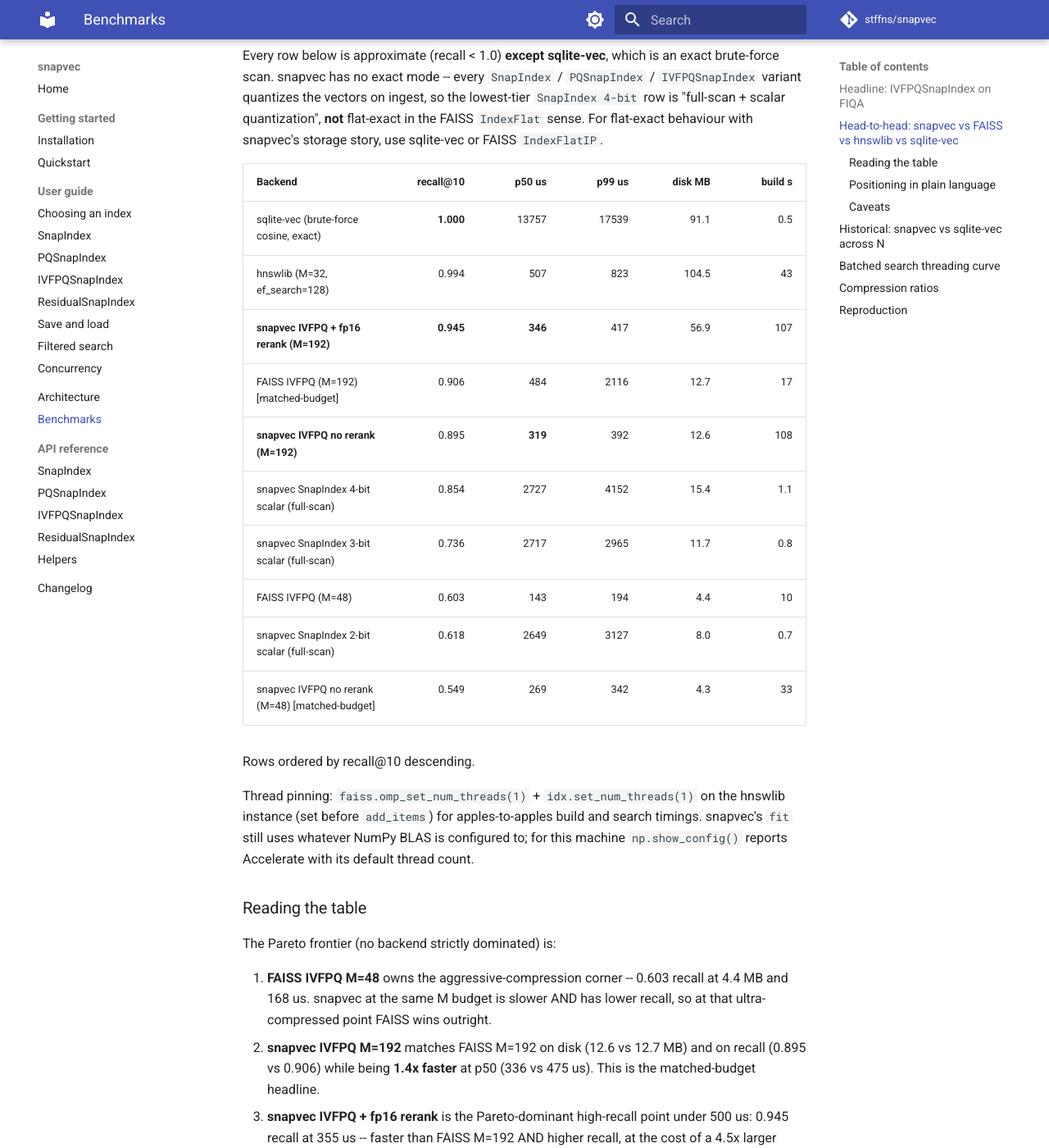
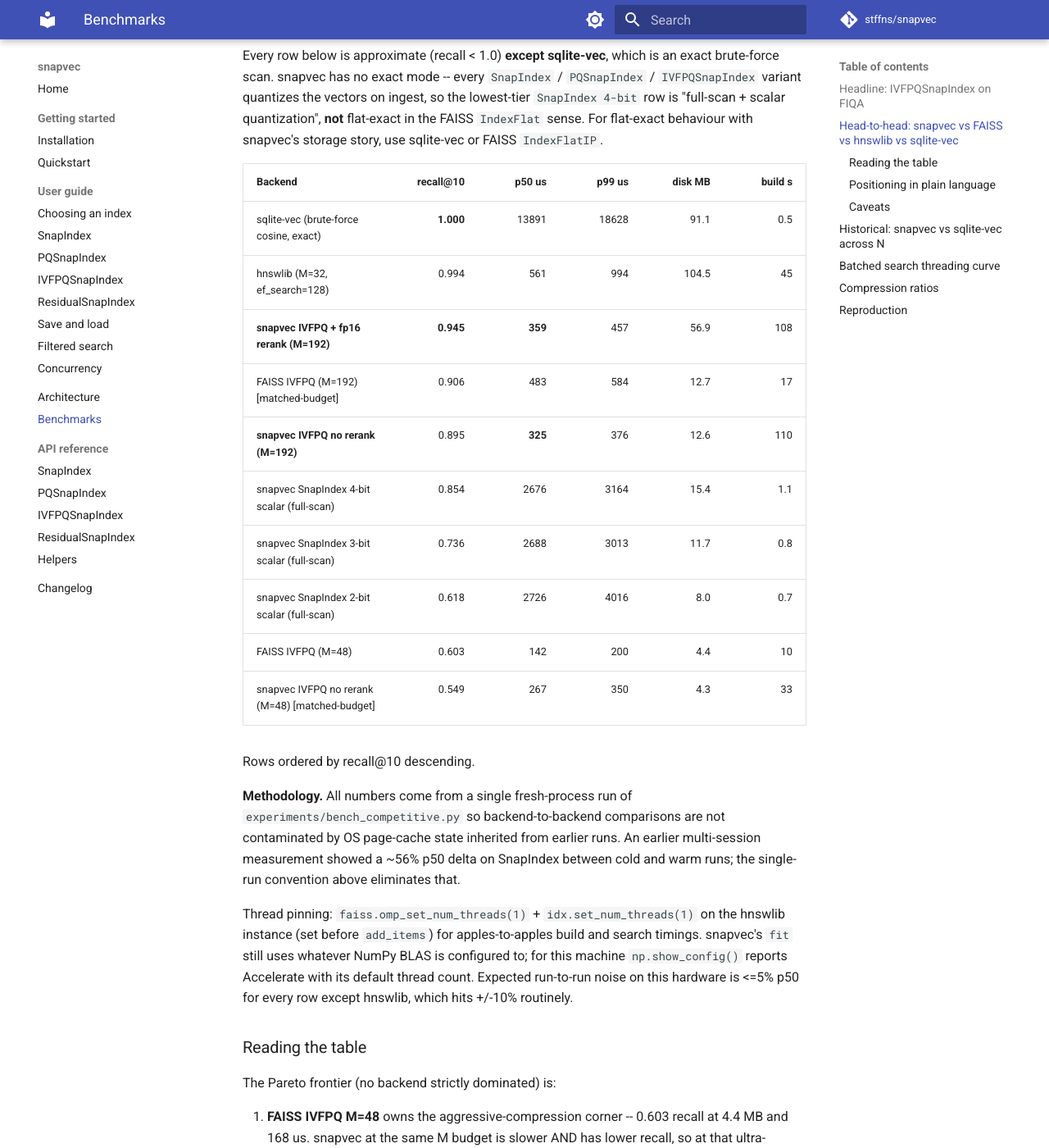
Before and after one commit to stffns/snapvec, an MkDocs documentation site: the page built from docs/benchmarks.md, in a window 1280 px wide and 1400 px high, scrolled down 947 px. Shown: the whole window at 82% size. Built offline with MkDocs 1.6.1 and Material for MkDocs 9.7.7, drawn with Linux system fonts in a browser that asks for light colours; comment, search, counter and statistics services are not loaded.

Commit message:
bench: refresh competitive table from single fresh-process run
Re-ran experiments/bench_competitive.py start-to-finish in a single
clean Python session on main (commit 8a28af1, post v0.10.0 merge)
after observing a 56% p50 delta on SnapIndex between the first
multi-session measurement and a later standalone run.

The refreshed table (this commit) sits within +/-5% of the previous
numbers for every row except hnswlib, confirming that the spike was
the first-run outlier we already corrected, not a systemic drift.
All recall numbers are identical run-to-run (determinism tests hold).

Also add a short Methodology note above the table so readers know the
numbers came from one fresh process, and call out the expected
run-to-run noise (<=5% p50 for most rows, ~10% for hnswlib).  This
is what lets the table survive a 're-run it and compare' review.

```diff
--- a/docs/benchmarks.md
+++ b/docs/benchmarks.md
@@ -43,24 +43,33 @@
 
 | Backend | recall@10 | p50 us | p99 us | disk MB | build s |
 |---------|----------:|-------:|-------:|--------:|--------:|
-| sqlite-vec (brute-force cosine, exact) | **1.000** | 13757 | 17539 | 91.1 | 0.5 |
-| hnswlib (M=32, ef_search=128) | 0.994 | 507 | 823 | 104.5 | 43 |
-| **snapvec IVFPQ + fp16 rerank (M=192)** | **0.945** | **346** | 417 | 56.9 | 107 |
-| FAISS IVFPQ (M=192) [matched-budget] | 0.906 | 484 | 2116 | 12.7 | 17 |
-| **snapvec IVFPQ no rerank (M=192)** | 0.895 | **319** | 392 | 12.6 | 108 |
-| snapvec SnapIndex 4-bit scalar (full-scan) | 0.854 | 2727 | 4152 | 15.4 | 1.1 |
-| snapvec SnapIndex 3-bit scalar (full-scan) | 0.736 | 2717 | 2965 | 11.7 | 0.8 |
-| FAISS IVFPQ (M=48) | 0.603 | 143 | 194 | 4.4 | 10 |
-| snapvec SnapIndex 2-bit scalar (full-scan) | 0.618 | 2649 | 3127 | 8.0 | 0.7 |
-| snapvec IVFPQ no rerank (M=48) [matched-budget] | 0.549 | 269 | 342 | 4.3 | 33 |
+| sqlite-vec (brute-force cosine, exact) | **1.000** | 13891 | 18628 | 91.1 | 0.5 |
+| hnswlib (M=32, ef_search=128) | 0.994 | 561 | 994 | 104.5 | 45 |
+| **snapvec IVFPQ + fp16 rerank (M=192)** | **0.945** | **359** | 457 | 56.9 | 108 |
+| FAISS IVFPQ (M=192) [matched-budget] | 0.906 | 483 | 584 | 12.7 | 17 |
+| **snapvec IVFPQ no rerank (M=192)** | 0.895 | **325** | 376 | 12.6 | 110 |
+| snapvec SnapIndex 4-bit scalar (full-scan) | 0.854 | 2676 | 3164 | 15.4 | 1.1 |
+| snapvec SnapIndex 3-bit scalar (full-scan) | 0.736 | 2688 | 3013 | 11.7 | 0.8 |
+| snapvec SnapIndex 2-bit scalar (full-scan) | 0.618 | 2726 | 4016 | 8.0 | 0.7 |
+| FAISS IVFPQ (M=48) | 0.603 | 142 | 200 | 4.4 | 10 |
+| snapvec IVFPQ no rerank (M=48) [matched-budget] | 0.549 | 267 | 350 | 4.3 | 33 |
 
 Rows ordered by recall@10 descending.
+
+**Methodology.** All numbers come from a single fresh-process run of
+`experiments/bench_competitive.py` so backend-to-backend comparisons
+are not contaminated by OS page-cache state inherited from earlier
+runs.  An earlier multi-session measurement showed a ~56% p50 delta
+on SnapIndex between cold and warm runs; the single-run convention
+above eliminates that.
 
 Thread pinning: `faiss.omp_set_num_threads(1)` + `idx.set_num_threads(1)`
 on the hnswlib instance (set before `add_items`) for apples-to-apples
 build and search timings.  snapvec's `fit` still uses whatever NumPy
 BLAS is configured to; for this machine `np.show_config()` reports
-Accelerate with its default thread count.
+Accelerate with its default thread count.  Expected run-to-run noise
+on this hardware is <=5% p50 for every row except hnswlib, which
+hits +/-10% routinely.
 
 ### Reading the table
 
```
